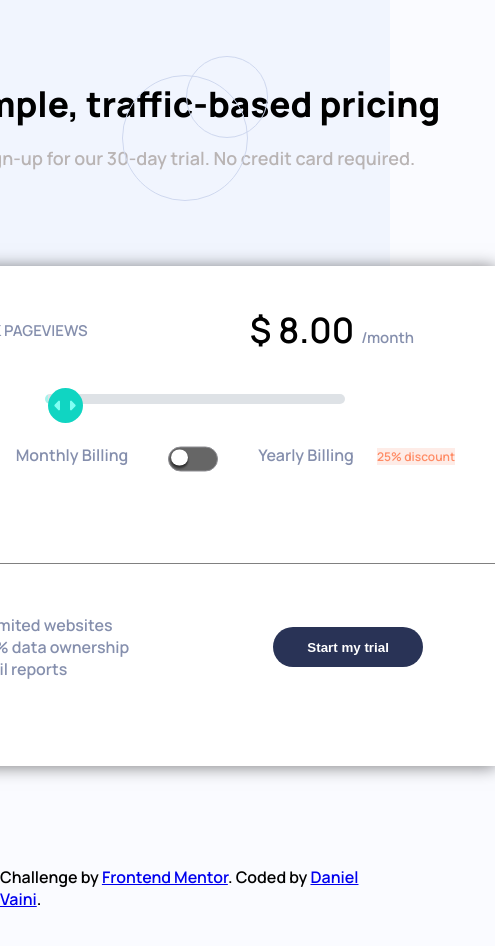
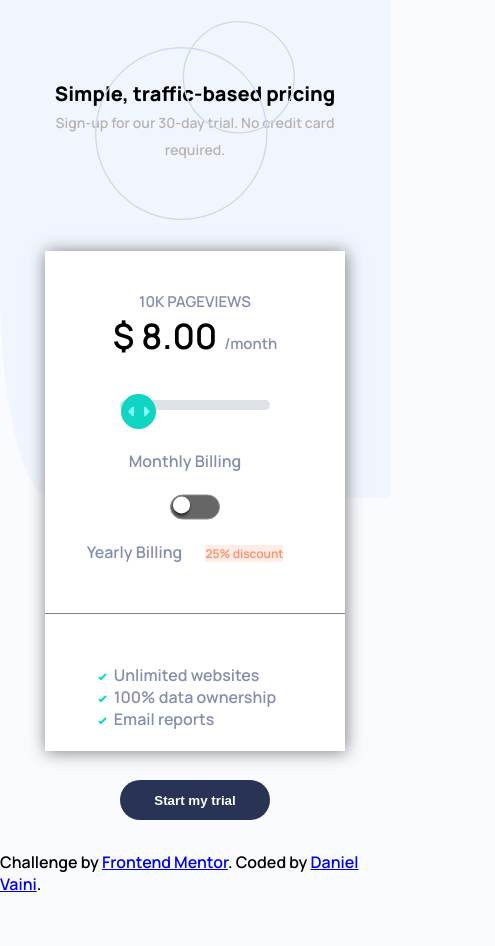
Before and after one commit to danielVaini/Interactive-pricing-component-main, a plain HTML site: page index.html in a window 390 px wide. Shown: the whole page, 495 px wide, since content can reach past the window. Drawn offline with Linux system fonts and the light colour scheme.

Commit message:
feat: Adicionando responsividade

```diff
--- a/css/_input.scss
+++ b/css/_input.scss
@@ -5,12 +5,7 @@ $width: 50px;
 $height: $width/2;
 
 .display {
-
-
-
     transform: translate(-50%, -50%);
-
-
 }
 
 .toggle {
--- /dev/null
+++ b/css/_responsive.scss
@@ -0,0 +1,69 @@
+@media (max-width: 700px) {
+  body {
+    background-size: 100% 50%;
+  }
+
+  .title {
+    width: 300px;
+
+    img {
+      width: 200px;
+    }
+
+    h1 {
+      font-size: 20px;
+
+      span {
+        font-size: 14px;
+      }
+    }
+  }
+
+  .container .pricing-container {
+
+    width: 300px;
+
+    .section {
+      width: 300px;
+      flex-direction: column;
+    }
+
+    input[type=range] {
+      width: 150px;
+    }
+
+    .more-options {
+      width: 300px;
+
+      flex-direction: column;
+      justify-content: center;
+      align-items: center;
+
+      &:first-child {
+        margin: 0;
+      }
+
+      &:last-child{
+        margin: 0;
+      }
+
+
+    }
+  }
+
+
+  .start {
+    width: 300px;
+    justify-content: center;
+    flex-direction: column;
+  }
+
+  .toggle {
+
+    .toggle-control {
+      top: 50%;
+      left: 50%;
+    }
+  }
+
+}
--- a/css/_styles.scss
+++ b/css/_styles.scss
@@ -1,5 +1,6 @@
 @import 'input';
 @import 'range';
+
 
 .container {
   width: 100%;
--- a/css/main.scss
+++ b/css/main.scss
@@ -1,3 +1,4 @@
 @import 'global';
 @import 'mixin';
 @import 'styles';
+@import 'responsive';
```
Also changed, not shown: css/main.css, 1 other file.
